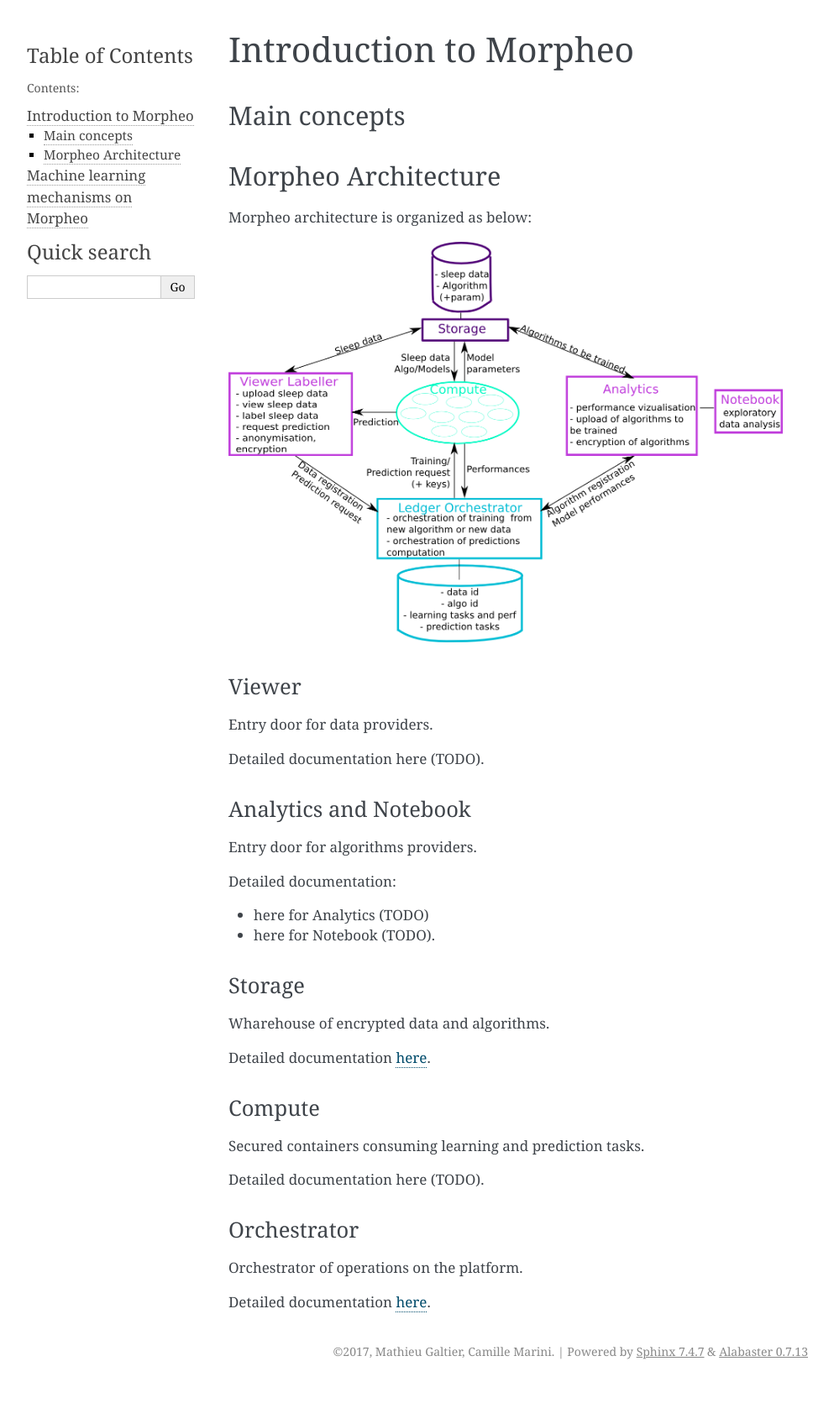
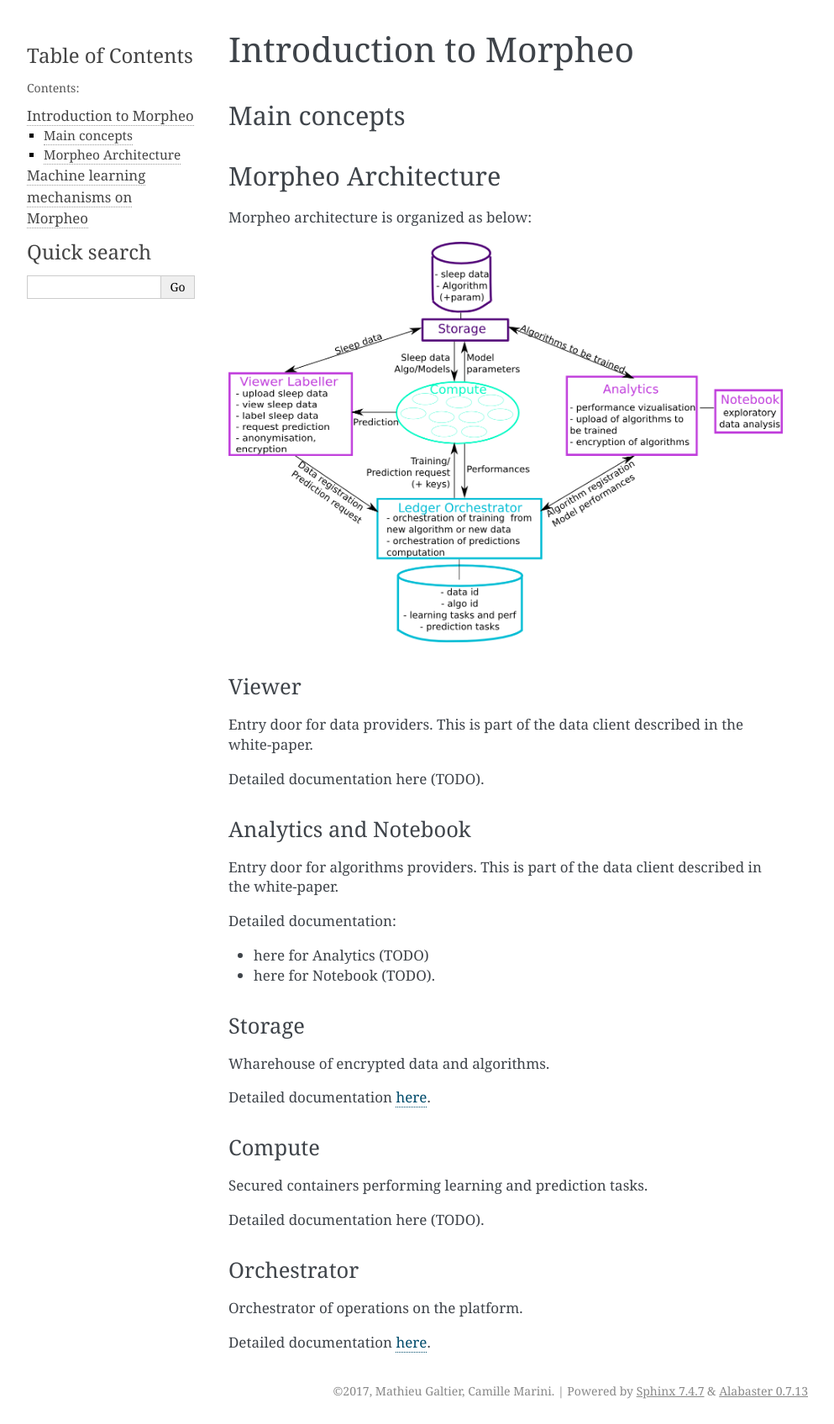
Before and after one commit to MorpheoOrg/morpheo, a Sphinx documentation site: the page built from docs/modules/introduction.md, in a window 1280 px wide. Shown: the whole page at 84% size, without its empty margins (148-1141 px from the left). Built offline with Sphinx 7.4.7, drawn with Linux system fonts in a browser that asks for light colours; before the commit the page ends 1649 px from its top, so only the background shows below that.

Commit message:
cracra: integrating last modif

```diff
--- a/docs/modules/introduction.md
+++ b/docs/modules/introduction.md
@@ -11,13 +11,13 @@ Morpheo architecture is organized as below:
 
 ### Viewer
 
-Entry door for data providers.
+Entry door for data providers. This is part of the data client described in the white-paper.
 
 Detailed documentation here (TODO).
 
 ### Analytics and Notebook
 
-Entry door for algorithms providers.
+Entry door for algorithms providers. This is part of the data client described in the white-paper.
 
 Detailed documentation:
 - here for Analytics (TODO)
@@ -31,7 +31,7 @@ Detailed documentation [here](https://morpheoorg.github.io/morpheo-storage).
 
 ### Compute
 
-Secured containers consuming learning and prediction tasks.
+Secured containers performing learning and prediction tasks.
 
 Detailed documentation here (TODO).
 
```
Also changed, not shown: docs/modules/learning.md (+3 -3 lines).
